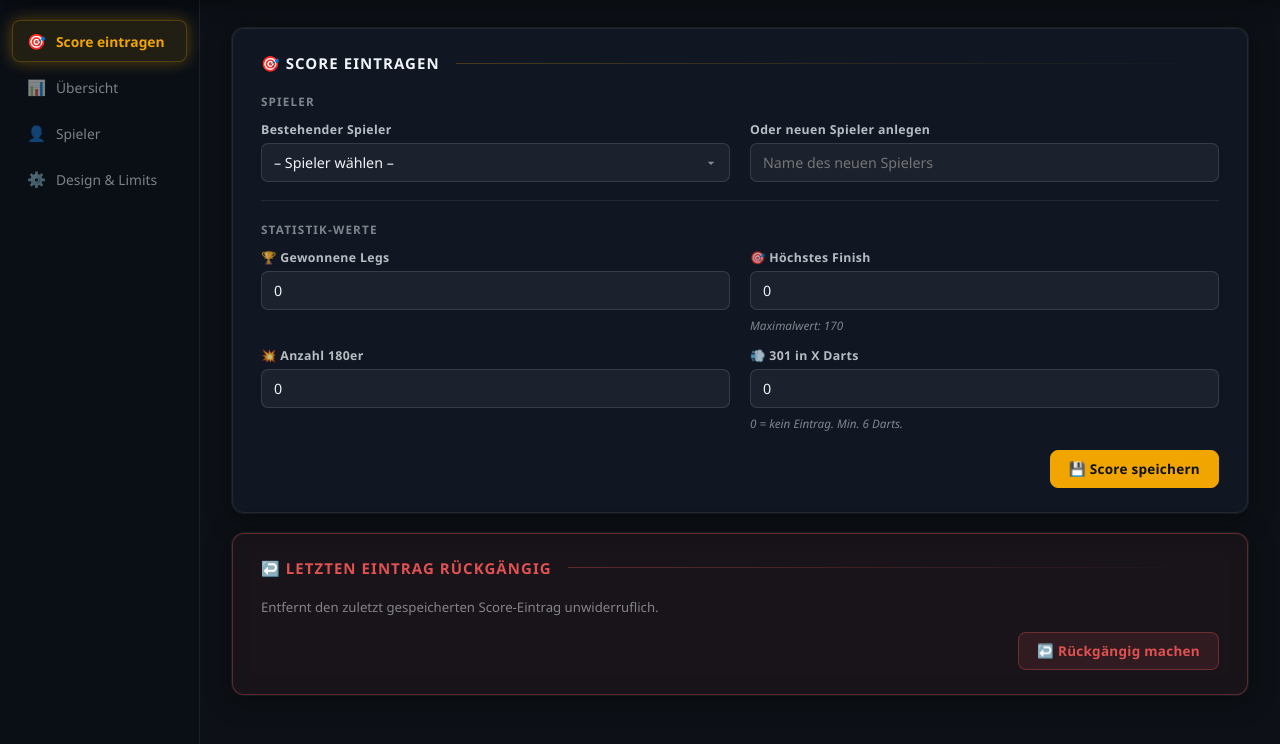
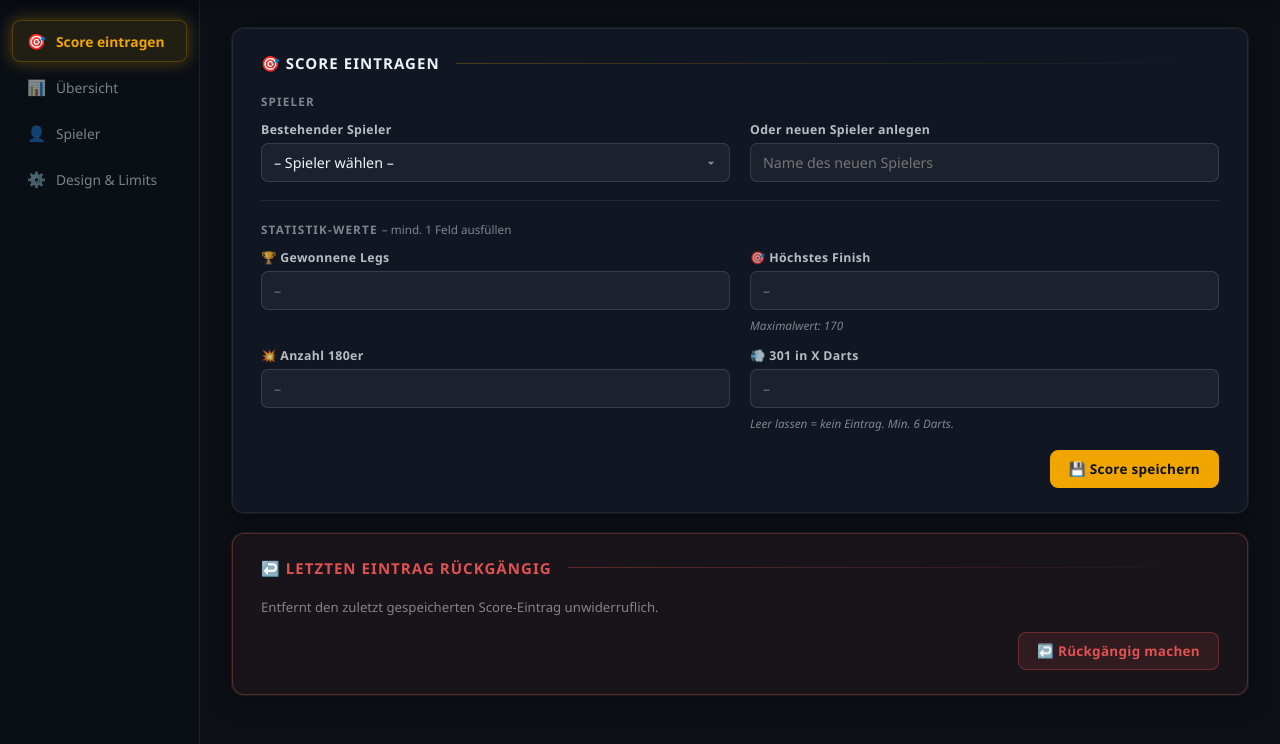
Before and after one commit to PatrickN2282/Dart-Scoreboard, a Flask app: template templates/admin.html in a window 1280 px wide. Shown: the part 56-800 px from the top of the page. Run offline with Flask 3, Linux system fonts and the light colour scheme; the template is opened without the code that fills it, so the values that code supplies are empty.

Commit message:
Score-handling updated
Changed Score-handling to accept only 1 Entry instead of a combination with lowest throws.

```diff
--- a/templates/admin.html
+++ b/templates/admin.html
@@ -69,30 +69,31 @@
                         <hr class="form-divider" style="margin: 18px 0;">
 
                         <!-- Score-Felder: 2×2 Grid -->
-                        <p class="section-label">Statistik-Werte</p>
+                        <p class="section-label">Statistik-Werte <span style="font-weight:400; text-transform:none; letter-spacing:0; color:var(--clr-text-muted);">– mind. 1 Feld ausfüllen</span></p>
                         <div class="form-grid">
                             <div class="input-group">
                                 <label for="legs">🏆 Gewonnene Legs</label>
-                                <input type="number" name="legs" id="legs" min="0" value="0">
+                                <input type="number" name="legs" id="legs" min="0" placeholder="–">
                             </div>
                             <div class="input-group">
                                 <label for="finish">🎯 Höchstes Finish</label>
-                                <input type="number" name="finish" id="finish" min="0" max="170" value="0">
+                                <input type="number" name="finish" id="finish" min="0" max="170" placeholder="–">
                                 <span class="info-text">Maximalwert: 170</span>
                             </div>
                             <div class="input-group">
                                 <label for="max180">💥 Anzahl 180er</label>
-                                <input type="number" name="max180" id="max180" min="0" value="0">
+                                <input type="number" name="max180" id="max180" min="0" placeholder="–">
                             </div>
                             <div class="input-group">
                                 <label for="darts301">💨 301 in X Darts</label>
-                                <input type="number" name="darts301" id="darts301" min="6" value="0">
-                                <span class="info-text">0 = kein Eintrag. Min. 6 Darts.</span>
+                                <input type="number" name="darts301" id="darts301" min="6" placeholder="–">
+                                <span class="info-text">Leer lassen = kein Eintrag. Min. 6 Darts.</span>
                             </div>
                         </div>
 
                         <div class="form-actions">
-                            <button type="submit" class="btn btn-primary">💾 Score speichern</button>
+                            <button type="submit" class="btn btn-primary"
+                                    onclick="return validateScoreForm()">💾 Score speichern</button>
                         </div>
                     </form>
                 </div>
@@ -469,6 +470,47 @@
                 ? '📎 ' + input.files[0].name
                 : '';
         }
+
+        // ── Score-Formular Validierung ──────────────────────────────
+        // Verhindert Speichern wenn kein Feld ausgefüllt ist,
+        // und wenn weder Spieler gewählt noch neuer Name eingegeben wurde.
+        function validateScoreForm() {
+            const legs    = document.getElementById('legs').value.trim();
+            const finish  = document.getElementById('finish').value.trim();
+            const max180  = document.getElementById('max180').value.trim();
+            const d301    = document.getElementById('darts301').value.trim();
+            const pid     = document.getElementById('player_id').value;
+            const newName = document.getElementById('new_player_name').value.trim();
+
+            if (!pid && !newName) {
+                showFormError('Bitte einen Spieler wählen oder einen neuen Namen eingeben.');
+                return false;
+            }
+            const hasValue = [legs, finish, max180, d301]
+                .some(v => v !== '' && v !== '0' && Number(v) > 0);
+            if (!hasValue) {
+                showFormError('Bitte mindestens einen Wert eintragen.');
+                return false;
+            }
+            hideFormError();
+            return true;
+        }
+
+        function showFormError(msg) {
+            let el = document.getElementById('score-form-error');
+            if (!el) {
+                el = document.createElement('p');
+                el.id = 'score-form-error';
+                el.style.cssText = 'color:#e05252;font-size:0.85em;margin:8px 0 0;font-weight:600;';
+                document.querySelector('#tab-score .form-actions').prepend(el);
+            }
+            el.textContent = '⚠ ' + msg;
+        }
+
+        function hideFormError() {
+            const el = document.getElementById('score-form-error');
+            if (el) el.remove();
+        }
     </script>
 </body>
 </html>
```
